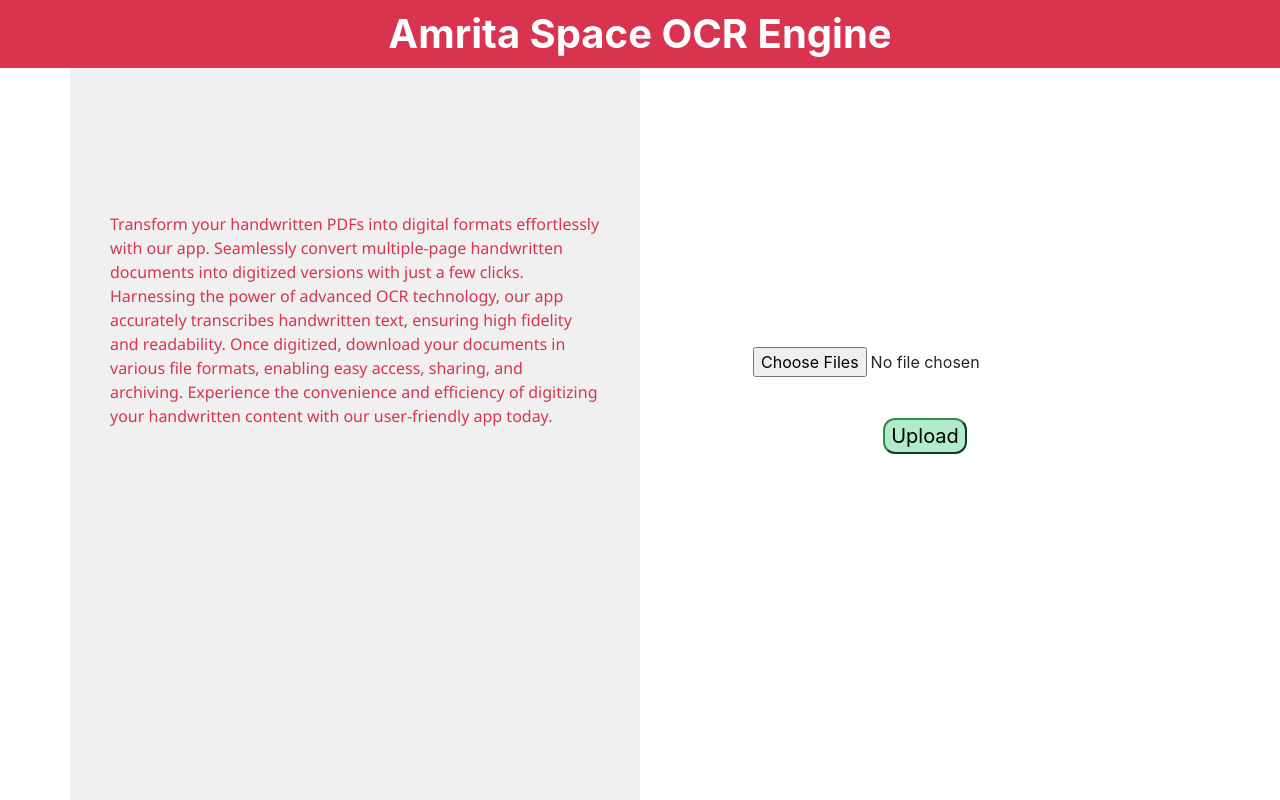
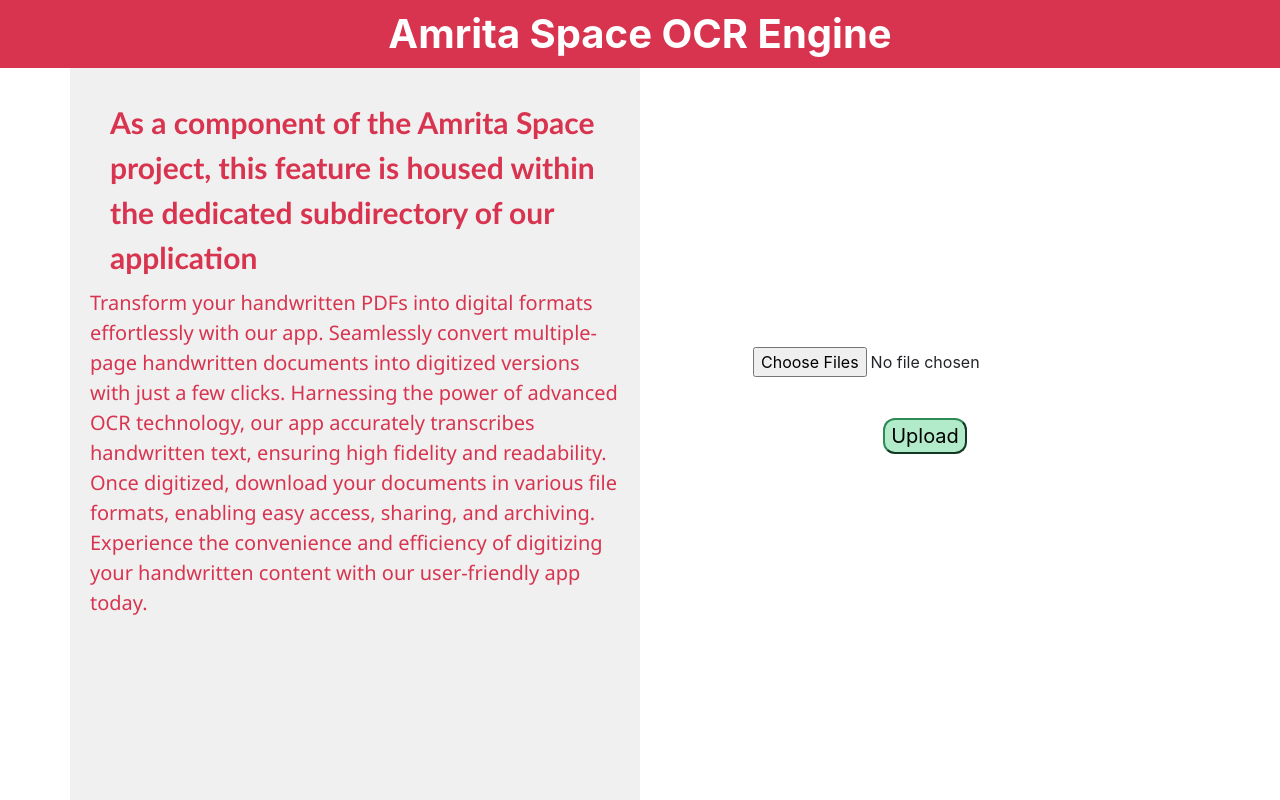
Before and after one commit to AnIkeT126/OCR-Engine, a Flask app: page / in a window 1280 px wide. Run offline with Flask 2, Linux system fonts and the light colour scheme; some libraries are stand-ins or nearby versions.

Commit message:
Update styles.css

```diff
--- a/static/styles.css
+++ b/static/styles.css
@@ -64,7 +64,16 @@
 
 .testme{
     color:#d8344f;
+    font-size: 20px;
+    font-family: 'Segoe UI', Tahoma, Geneva, Verdana, sans-serif;
+}
+.ac{
+    font-weight: 100px;
+    color:#d8344f;
     margin-top: 60px;
     padding: 20px;
-    font-family: 'Segoe UI', Tahoma, Geneva, Verdana, sans-serif;
+    font-weight: bolder;
+    font-size: 30px;
+    margin-bottom: -60px;
+    font-family: 'Gill Sans', 'Gill Sans MT', Calibri, 'Trebuchet MS', sans-serif
 }
```
